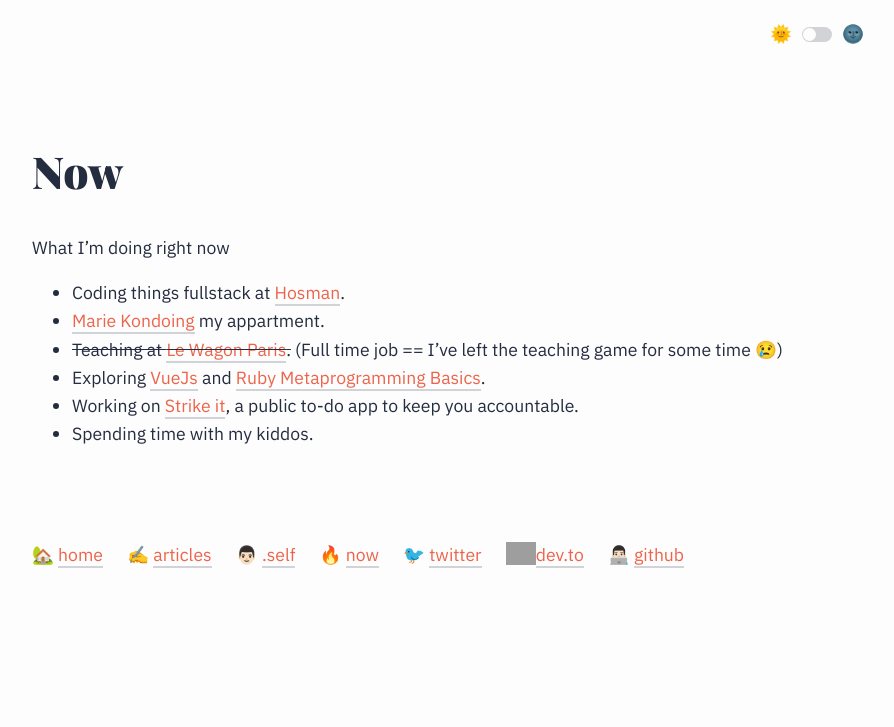
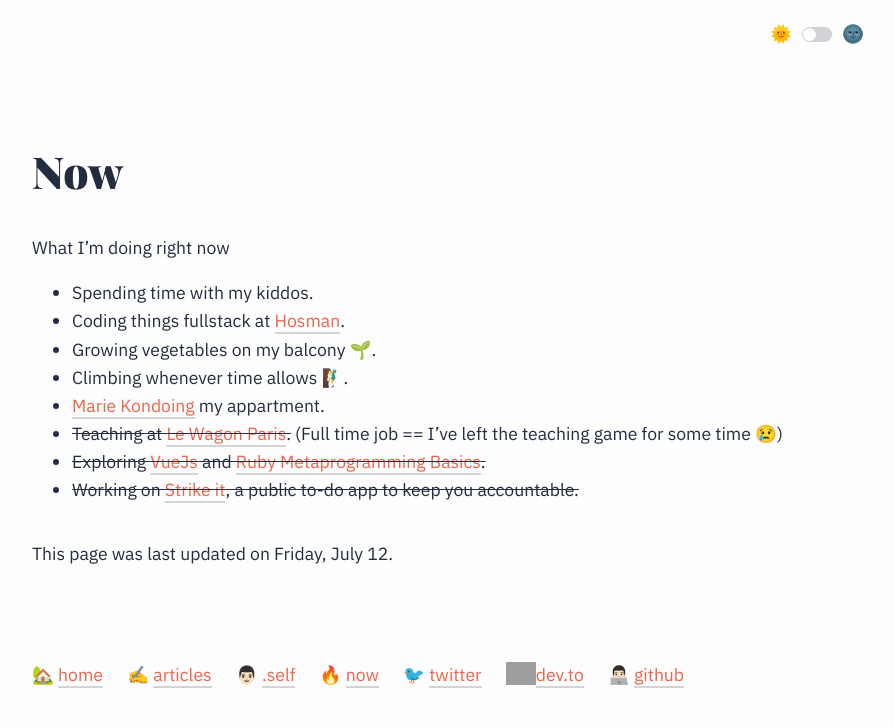
Before and after one commit to merciremi/remicodes, a Jekyll site: the page built from _pages/02_now.md, in a window 1280 px wide. Shown: the top 727 px of the page, without its empty margins (192-1086 px from the left). Built offline with Jekyll 4.4.1, drawn with Linux system fonts in a browser that asks for light colours; some web fonts are replaced; comment, search, counter and statistics services are not loaded; grey boxes are pictures that could not be loaded.

Commit message:
Update now page

```diff
--- a/_pages/02_now.md
+++ b/_pages/02_now.md
@@ -6,9 +6,13 @@ permalink: /now/
 
 What I'm doing right now
 
+- Spending time with my kiddos.
 - Coding things fullstack at [Hosman](https://www.hosman.co).
+- Growing vegetables on my balcony 🌱.
+- Climbing whenever time allows 🧗‍♂️.
 - [Marie Kondoing](https://konmari.com/) my appartment.
 - ~~Teaching at [Le Wagon Paris](http://lewagon.com/).~~ (Full time job == I've left the teaching game for some time 😢)
-- Exploring [VueJs](https://github.com/merciremi/vuejs-101) and [Ruby Metaprogramming Basics](https://github.com/merciremi/ruby-magic).
-- Working on [Strike it](https://strike-it.herokuapp.com/), a public to-do app to keep you accountable.
-- Spending time with my kiddos.
+- ~~Exploring [VueJs](https://github.com/merciremi/vuejs-101) and [Ruby Metaprogramming Basics](https://github.com/merciremi/ruby-magic).~~
+- ~~Working on [Strike it](https://strike-it.herokuapp.com/), a public to-do app to keep you accountable.~~
+
+This page was last updated on Friday, July 12.
```
